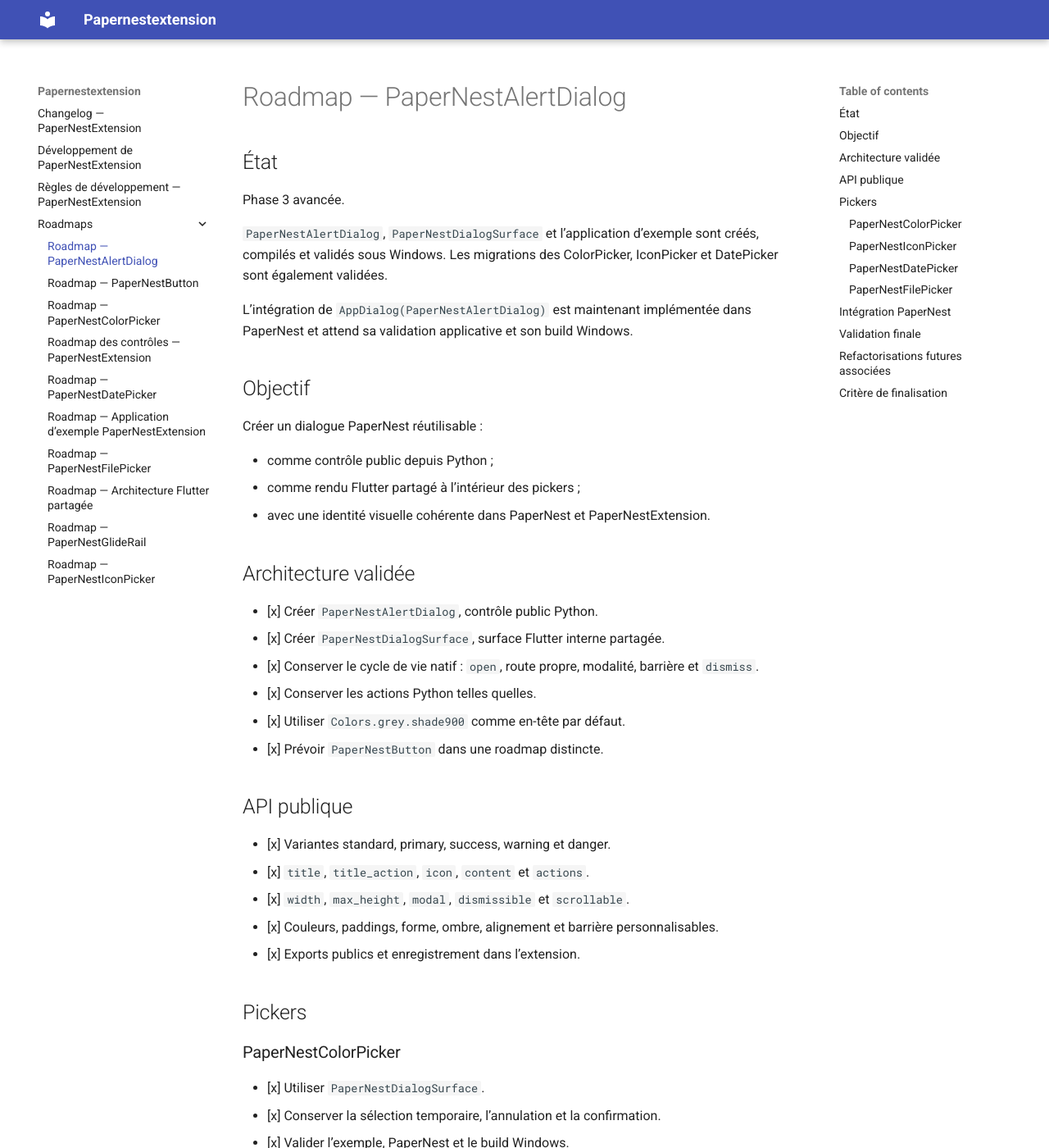
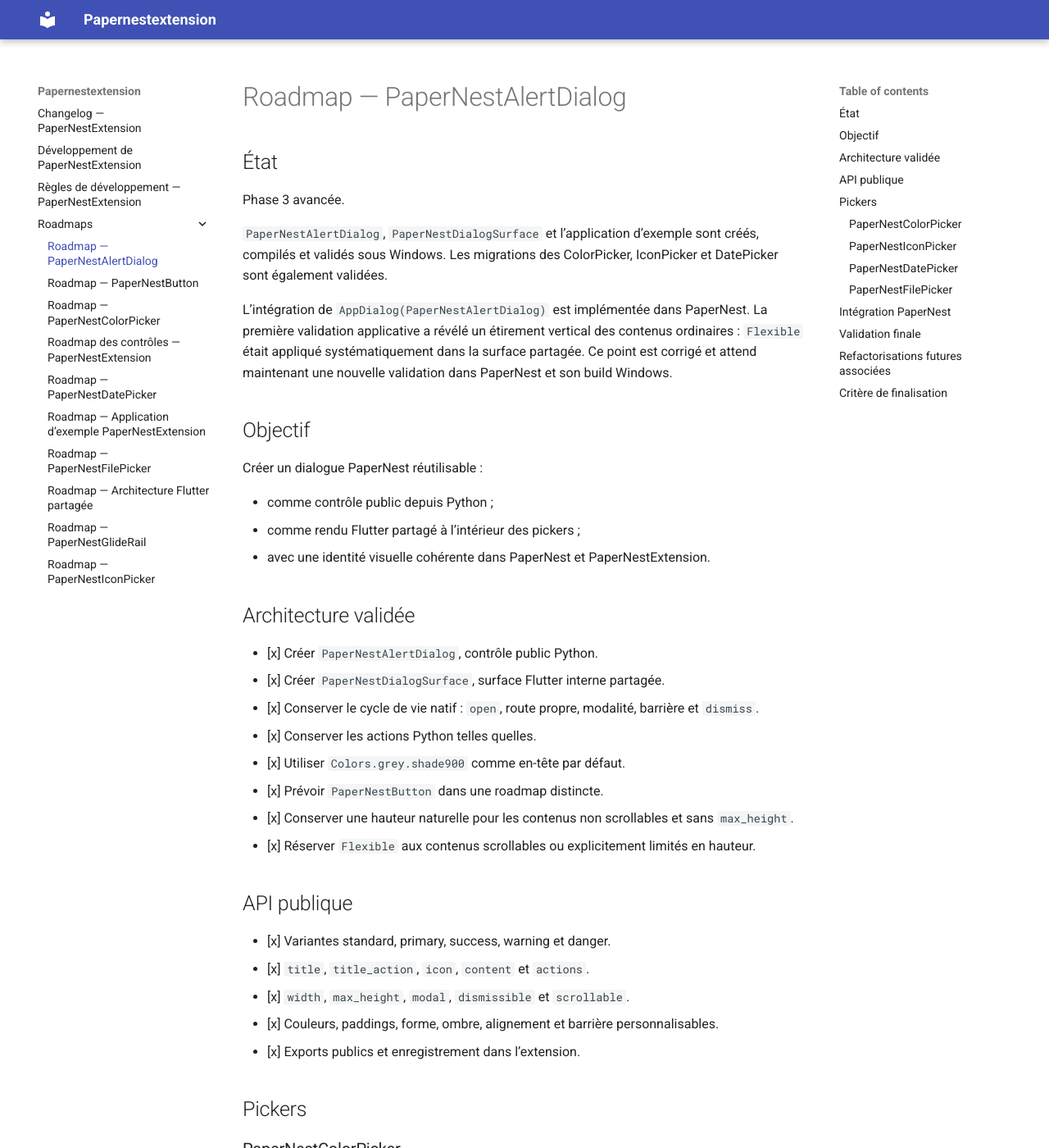
Before and after one commit to Drenae/PaperNestExtension, an MkDocs documentation site: the page built from docs/roadmaps/ROADMAP_ALERT_DIALOG.md, in a window 1280 px wide and 1400 px high. Shown: the whole window at 82% size. Built offline with MkDocs 1.6.1 and Material for MkDocs 9.7.7, drawn with Linux system fonts in a browser that asks for light colours; some of the changed text lies outside the part shown.

Commit message:
Track dialog natural height correction

```diff
--- a/docs/roadmaps/ROADMAP_ALERT_DIALOG.md
+++ b/docs/roadmaps/ROADMAP_ALERT_DIALOG.md
@@ -6,7 +6,7 @@ Phase 3 avancée.
 
 `PaperNestAlertDialog`, `PaperNestDialogSurface` et l’application d’exemple sont créés, compilés et validés sous Windows. Les migrations des ColorPicker, IconPicker et DatePicker sont également validées.
 
-L’intégration de `AppDialog(PaperNestAlertDialog)` est maintenant implémentée dans PaperNest et attend sa validation applicative et son build Windows.
+L’intégration de `AppDialog(PaperNestAlertDialog)` est implémentée dans PaperNest. La première validation applicative a révélé un étirement vertical des contenus ordinaires : `Flexible` était appliqué systématiquement dans la surface partagée. Ce point est corrigé et attend maintenant une nouvelle validation dans PaperNest et son build Windows.
 
 ## Objectif
 
@@ -24,6 +24,8 @@ Créer un dialogue PaperNest réutilisable :
 - [x] Conserver les actions Python telles quelles.
 - [x] Utiliser `Colors.grey.shade900` comme en-tête par défaut.
 - [x] Prévoir `PaperNestButton` dans une roadmap distincte.
+- [x] Conserver une hauteur naturelle pour les contenus non scrollables et sans `max_height`.
+- [x] Réserver `Flexible` aux contenus scrollables ou explicitement limités en hauteur.
 
 ## API publique
 
@@ -69,6 +71,9 @@ Créer un dialogue PaperNest réutilisable :
 - [x] Conserver `ConfirmDialog`, `DangerDialog` et `FormDialog`.
 - [x] Conserver les boutons PaperNest dans les actions.
 - [x] Supprimer la construction manuelle de l’en-tête et des palettes dans `dialogs.py`.
+- [x] Auditer tous les appels directs à `AppDialog`.
+- [x] Attribuer un variant explicite aux dialogues applicatifs selon leur rôle.
+- [ ] Revalider les formulaires après la correction de hauteur.
 - [ ] Tester tous les dialogues applicatifs.
 - [ ] Valider `flet run --recursive`.
 - [ ] Valider le build Windows de PaperNest.
@@ -79,6 +84,8 @@ Créer un dialogue PaperNest réutilisable :
 - [x] Valider les variantes dans l’application d’exemple.
 - [x] Tester `title_action`, modalité, fermeture extérieure et contenu scrollable.
 - [x] Valider les trois pickers concernés après migration.
+- [ ] Vérifier que les actions restent directement sous les contenus courts.
+- [ ] Vérifier les grands formulaires et contenus scrollables.
 - [ ] Tester plusieurs dialogues successifs et superposés dans PaperNest.
 - [ ] Vérifier l’accessibilité et le libellé sémantique.
 - [ ] Clôturer la roadmap après validation de PaperNest.
@@ -90,4 +97,4 @@ Créer un dialogue PaperNest réutilisable :
 
 ## Critère de finalisation
 
-Le chantier sera terminé lorsque tous les dialogues PaperNest auront été validés avec `AppDialog(PaperNestAlertDialog)` et que le build Windows fonctionnera sans régression.
+Le chantier sera terminé lorsque tous les dialogues PaperNest auront été validés avec `AppDialog(PaperNestAlertDialog)`, que leur hauteur et leur variant seront corrects, et que le build Windows fonctionnera sans régression.
```
